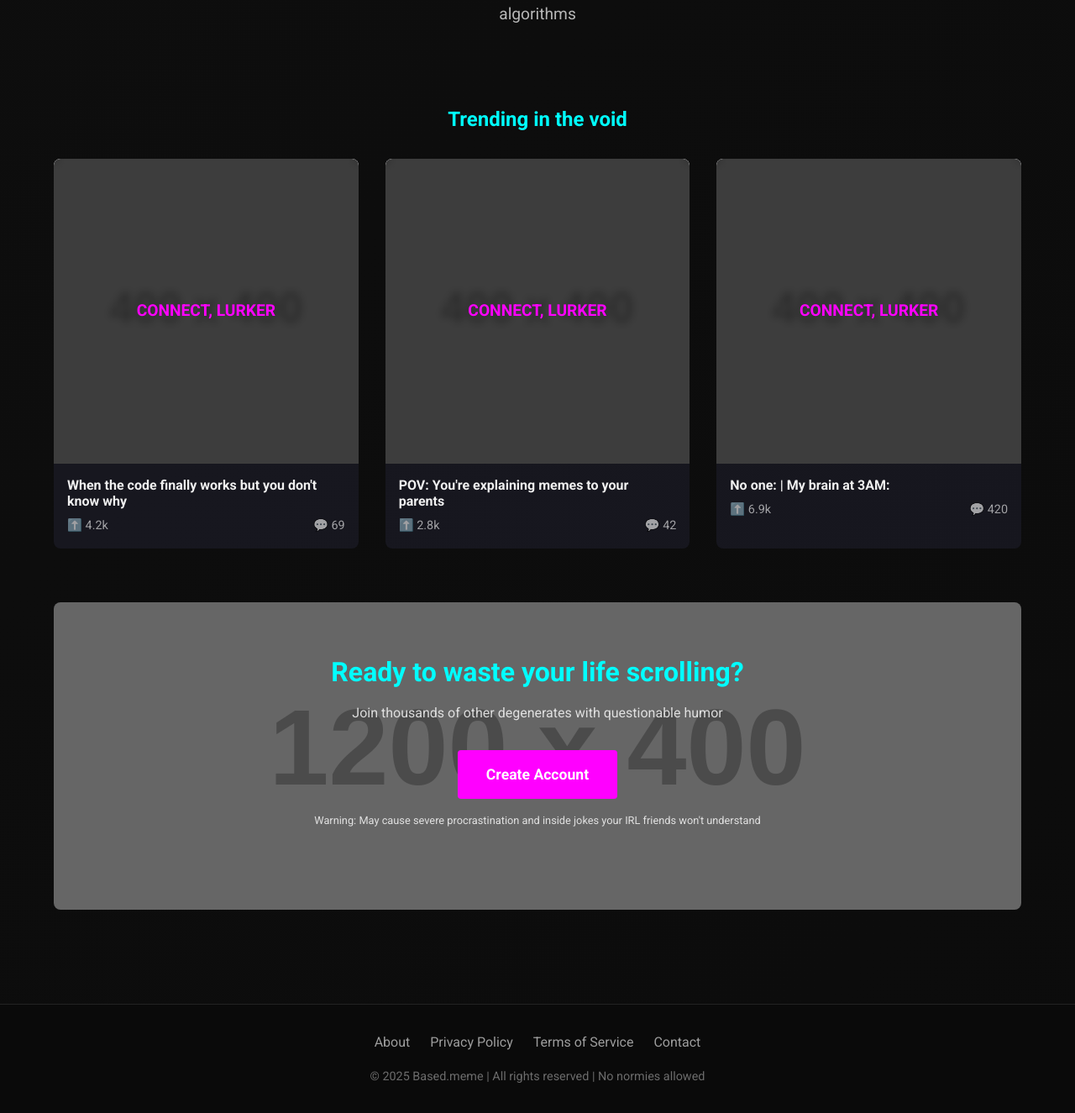
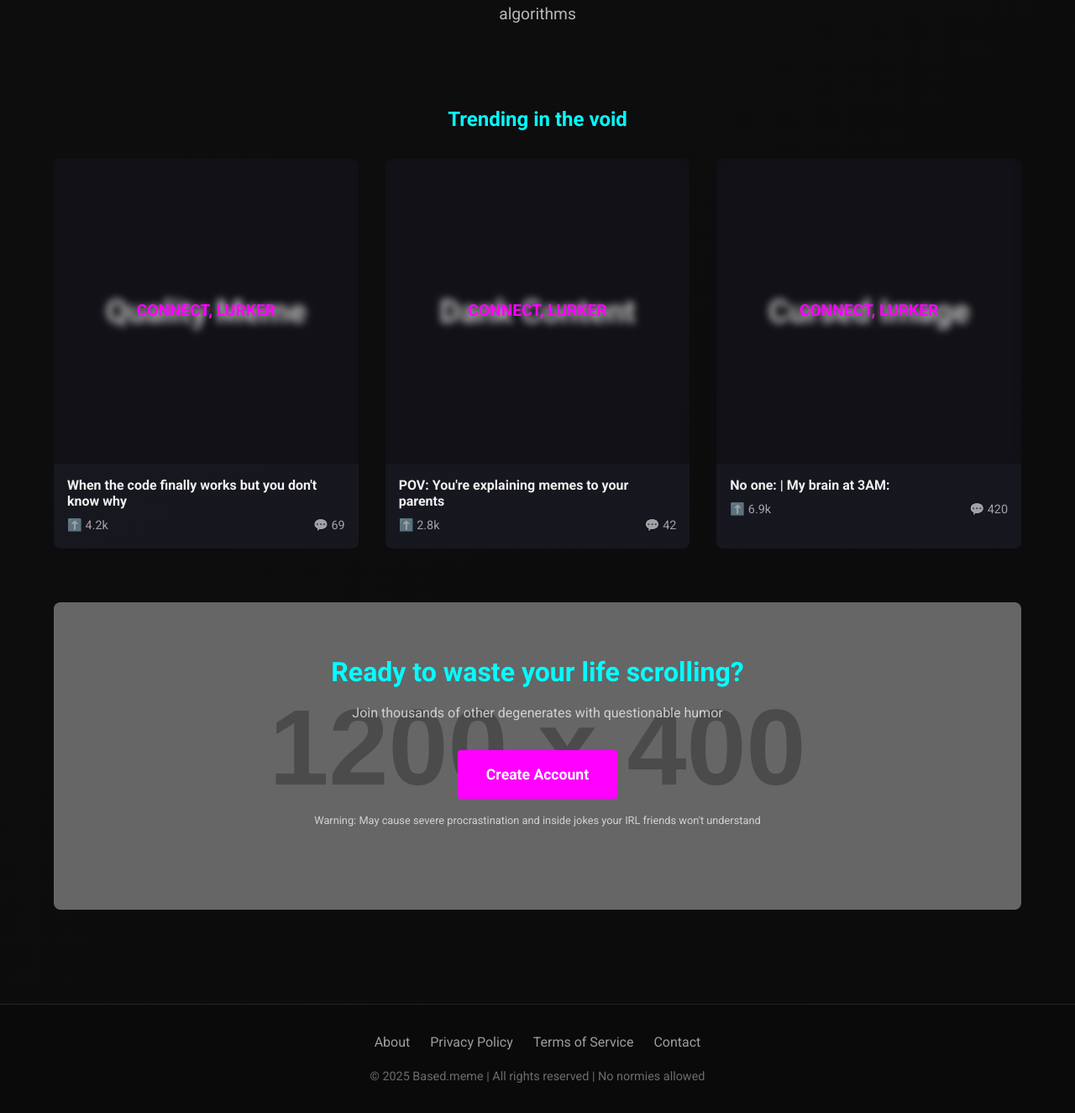
Before and after one commit to Inc44/Based.meme, a PHP site: page / in a window 1280 px wide. Shown: the part 287-1612 px from the top of the page at 84% size. Run offline with PHP 8.4, Linux system fonts and the light colour scheme; grey boxes labelled with a size stand in for pictures from a placeholder-image service; some libraries are stand-ins or nearby versions.

Commit message:
placehold.co

```diff
--- a/index.html
+++ b/index.html
@@ -30,7 +30,7 @@
 			<div class="meme-grid">
 				<div class="meme-card locked">
 					<div class="meme-image">
-						<img src="https://placehold.co/400x400/252525/FFFFFF/png?text=Quality+Meme" alt="Meme preview">
+						<div class="placeholder-image" data-text="Quality Meme"></div>
 						<div class="locked-overlay">
 							<span class="locked-text">Connect, lurker</span>
 						</div>
@@ -45,7 +45,7 @@
 				</div>
 				<div class="meme-card locked">
 					<div class="meme-image">
-						<img src="https://placehold.co/400x400/252525/FFFFFF/png?text=Dank+Content" alt="Meme preview">
+						<div class="placeholder-image" data-text="Dank Content"></div>
 						<div class="locked-overlay">
 							<span class="locked-text">Connect, lurker</span>
 						</div>
@@ -60,7 +60,7 @@
 				</div>
 				<div class="meme-card locked">
 					<div class="meme-image">
-						<img src="https://placehold.co/400x400/252525/FFFFFF/png?text=Cursed+Image" alt="Meme preview">
+						<div class="placeholder-image" data-text="Cursed Image"></div>
 						<div class="locked-overlay">
 							<span class="locked-text">Connect, lurker</span>
 						</div>
--- a/styles.css
+++ b/styles.css
@@ -15,6 +15,8 @@
 	--border-color: rgba(255, 255, 255, 0.1);
 	--body-bg: linear-gradient(135deg, var(--dark), var(--darker));
 	--header-bg: var(--darker);
+	--placeholder-bg: #252525;
+	--placeholder-text: #ffffff;
 }
 
 body.light-theme
@@ -30,6 +32,8 @@ body.light-theme
 	--border-color: rgba(0, 0, 0, 0.1);
 	--body-bg: linear-gradient(135deg, var(--dark), var(--darker));
 	--header-bg: var(--darker);
+	--placeholder-bg: #e0e0e0;
+	--placeholder-text: #555555;
 }
 
 #themeToggle
@@ -300,6 +304,26 @@ main
 	object-fit: cover;
 }
 
+.placeholder-image
+{
+	position: absolute;
+	top: 0;
+	left: 0;
+	width: 100%;
+	height: 100%;
+	display: flex;
+	justify-content: center;
+	align-items: center;
+	color: var(--placeholder-text);
+	font-size: 2.4rem;
+	font-weight: bold;
+}
+
+.placeholder-image::before
+{
+	content: attr(data-text);
+}
+
 .locked-overlay
 {
 	position: absolute;
@@ -307,7 +331,7 @@ main
 	left: 0;
 	width: 100%;
 	height: 100%;
-	background-color: rgba(0, 0, 0, 0.7);
+	background-color: rgba(0, 0, 0, 0.25);
 	display: flex;
 	justify-content: center;
 	align-items: center;
@@ -370,7 +394,7 @@ main
 .cta p
 {
 	margin-bottom: 2rem;
-	color: rgba(255, 255, 255, 0.8);
+	color: var(--text-secondary);
 }
 
 .btn-cta
@@ -391,7 +415,7 @@ main
 .fine-print
 {
 	font-size: 0.8rem;
-	color: rgba(255, 255, 255, 0.5);
+	color: var(--text-muted);
 	margin-top: 1rem;
 }
 
```
